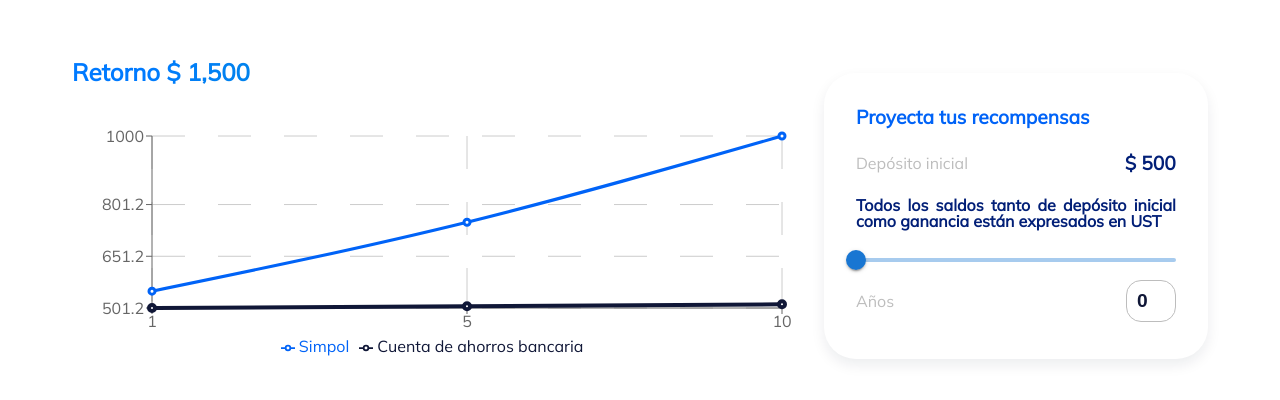
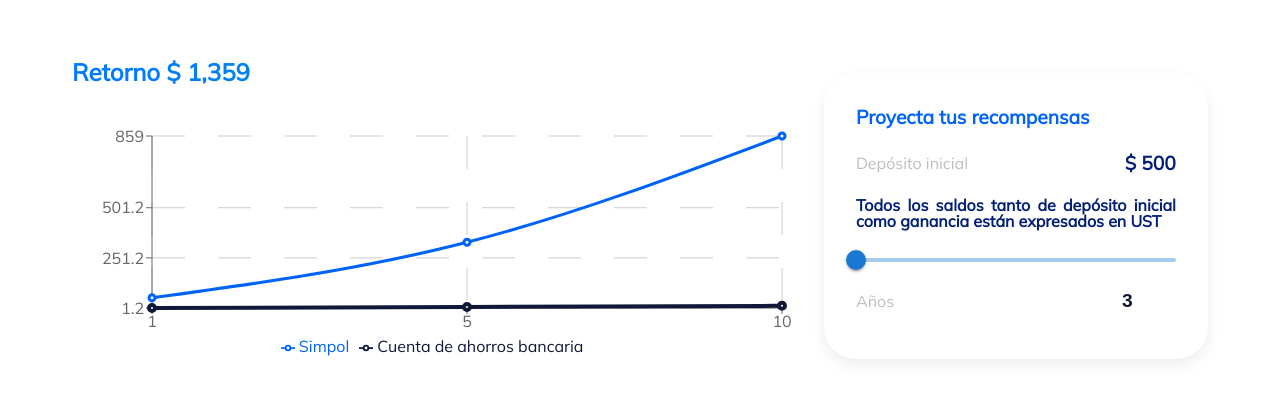
Before and after one commit to GEnma29/TrueGraphsegundaparte, a Next.js app: page / in a window 1280 px wide. Shown: the part 192-592 px from the top of the page. Built offline with nearby package versions, Linux system fonts and the light colour scheme.

Commit message:
Better graph

```diff
--- a/pages/index.js
+++ b/pages/index.js
@@ -8,35 +8,42 @@ import Box from '@mui/material/Box';
 //import TextField from '@mui/material/TextField';
 import NumberFormat from 'react-number-format';
 import Decimal from "decimal.js-light";
+import TextField from '@mui/material/TextField';
 //import { OneYearsCalculate } from "./components/funtions";
 
 
 const oldData = [
   {
     name: "1",
-    "Cuenta de ahorros bancaria": 501.2,
-    Simpol: 550,
+    "Cuenta de ahorros bancaria": 1.2,
+    Simpol: 52,
   },
   {
     name: "5",
-    "Cuenta de ahorros bancaria": 506.2,
-    Simpol: 750,
+    "Cuenta de ahorros bancaria": 6.2,
+    Simpol: 329,
   },
   {
     name: "10",
-    "Cuenta de ahorros bancaria": 512,
-    Simpol: 1000,
+    "Cuenta de ahorros bancaria": 12,
+    Simpol: 859,
   },
 ];
 
 let data = oldData;
 function HomePage() {
-  const [TotalGain, setTotalGain] = useState(1500);
+  const [TotalGain, setTotalGain] = useState(1359);
   const [Length, setLength] = useState(5);
+  const [years, setYears] = useState(3)
+
+
+  const handleChange = (event) => {
+    setYears(event.target.value);
+  };
 
   const DefaultValues = {
     deposit: 500,
-    years: 0,
+    years: 3,
   };
 
   const { register, watch, control } = useForm({
@@ -227,13 +234,14 @@ function HomePage() {
   React.useEffect(() => {
     const subscription = watch((value, { name, type }) => {
       console.log(value, name, type);
-      const years = watch("years");
       const deposit = watch("deposit");
      // updateGain(deposit, parseInt(years))
-      UpdateData(deposit, parseInt(years))
+     const time = parseInt(years )
+     //const TimeTotal = time + 1
+      UpdateData(deposit,time)
     });
     return () => subscription.unsubscribe();
-  }, [watch]);
+  }, [watch,years]);
 
   /**
    *  <Input type="number" min={0} max={50} {...register("years")} />
@@ -310,29 +318,21 @@ function HomePage() {
           <ContainerDeposit>
             <p>Años</p>
             <Box
-            border={'1px solid #bdbdbd'}
-            borderRadius={'15px'}
             padding={1}
-            width={'2rem'}
+            width={'3rem'}
             >
-              <Controller
-              render={({ field }) =>
-              <Input
+            <Input
               type="number"
-              {...field}
-              onChange={(e) => field.onChange(parseInt(e.target.value))}
-              />}
-              name="years"
-              control={control}
-              defaultValue={2}
-              rules={
-                {
-                  max: 50,
-                  min: 2,
-                  maxLength: 2,
+              {...register("years", {
+                min: 3,
+                max:80,
+                onChange: (e) =>{
+                  setYears(e.target.value)
+
                 }
-              }
+              })}
               />
+
 
             </Box>
           </ContainerDeposit>
```
